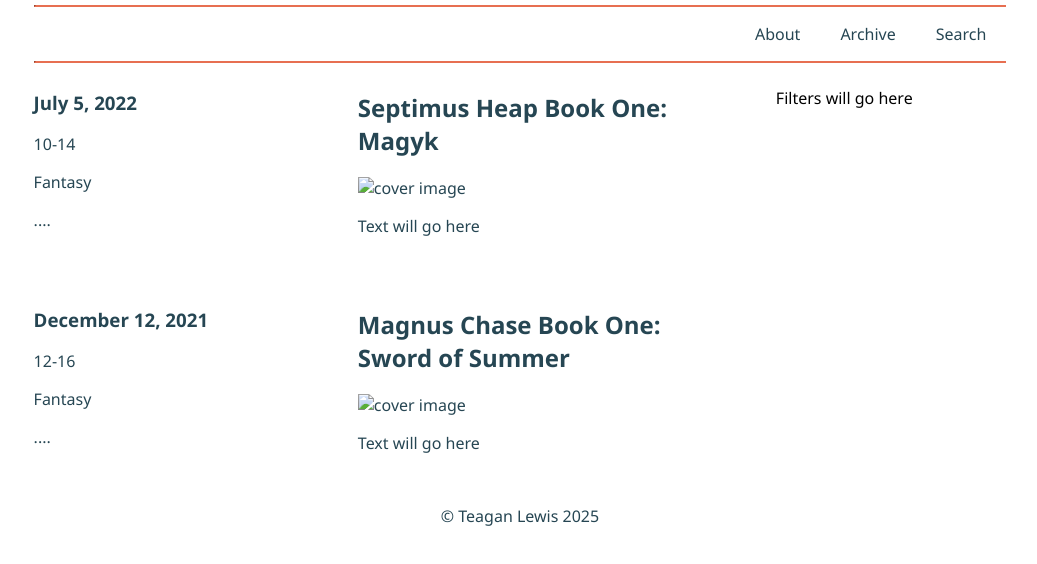
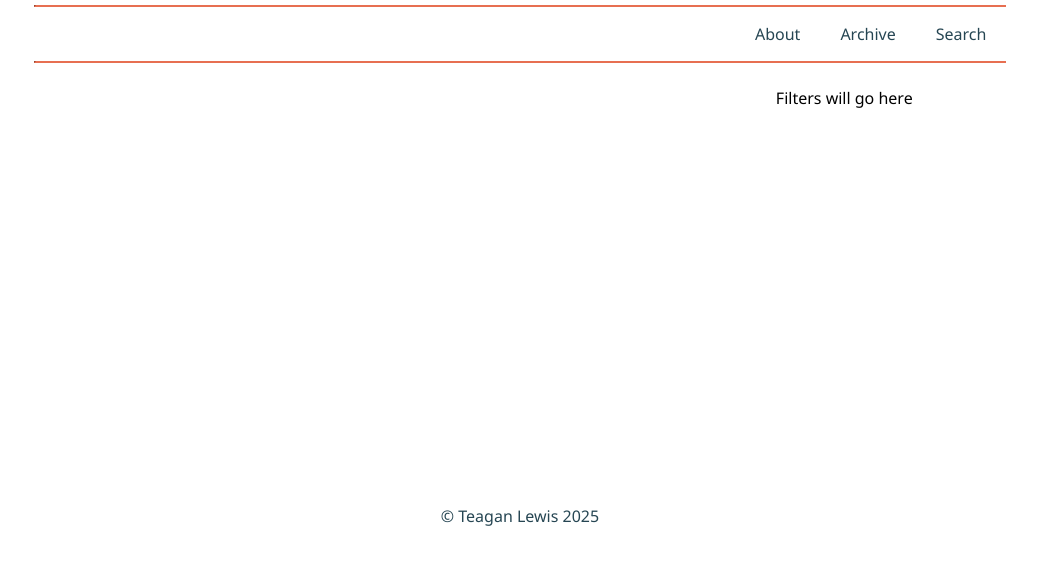
Before and after one commit to lew24012/wdd131, a plain HTML site: page blog/index.html in a window 1280 px wide. Shown: the part 146-710 px from the top of the page, without its empty margins (120-1157 px from the left). Drawn offline with Linux system fonts and the light colour scheme.

Commit message:
Update index.html

```diff
--- a/blog/index.html
+++ b/blog/index.html
@@ -28,32 +28,8 @@
     <div class="filters">
         <p>Filters will go here</p>
     </div>
-    <section class="book1">
-        <div class="details">
-            <h3>July 5, 2022</h3>
-            <p>10-14</p>
-            <p>Fantasy</p>
-            <p>....</p>
-        </div>
-        <div class="summary">
-            <h2>Septimus Heap Book One: Magyk</h2>
-            <img src="" alt="cover image">
-            <p>Text will go here</p>
-        </div>
-    </section>
-    <section class="book2">
-        <div class="details">
-            <h3>December 12, 2021</h3>
-            <p>12-16</p>
-            <p>Fantasy</p>
-            <p>....</p>
-        </div>
-        <div class="summary">
-            <h2>Magnus Chase Book One: Sword of Summer</h2>
-            <img src="" alt="cover image">
-            <p>Text will go here</p>
-        </div>
-    </section>
+    <main id="blog-posts">
+    </main>
     <footer>
         &copy; Teagan Lewis 2025
     </footer>
```
